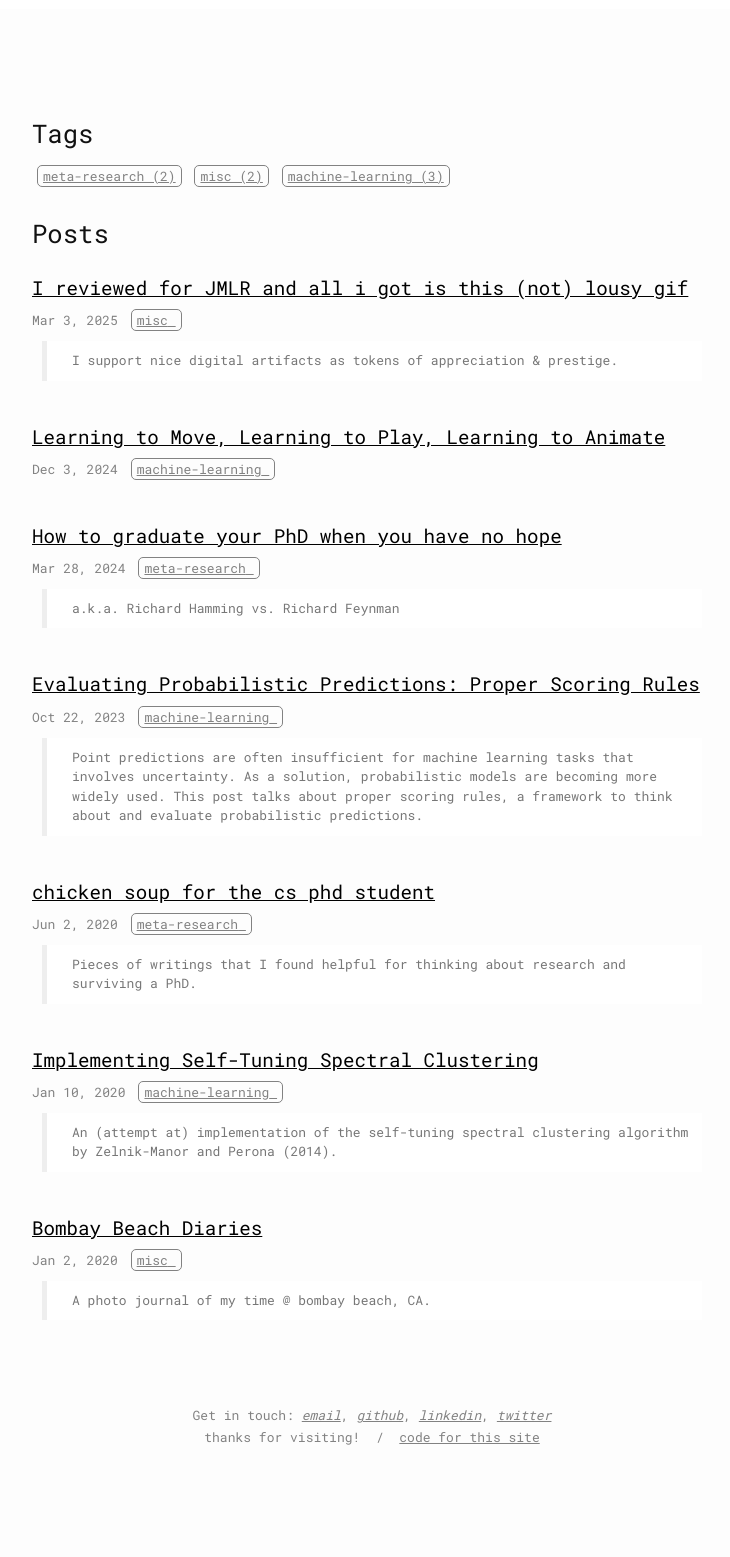
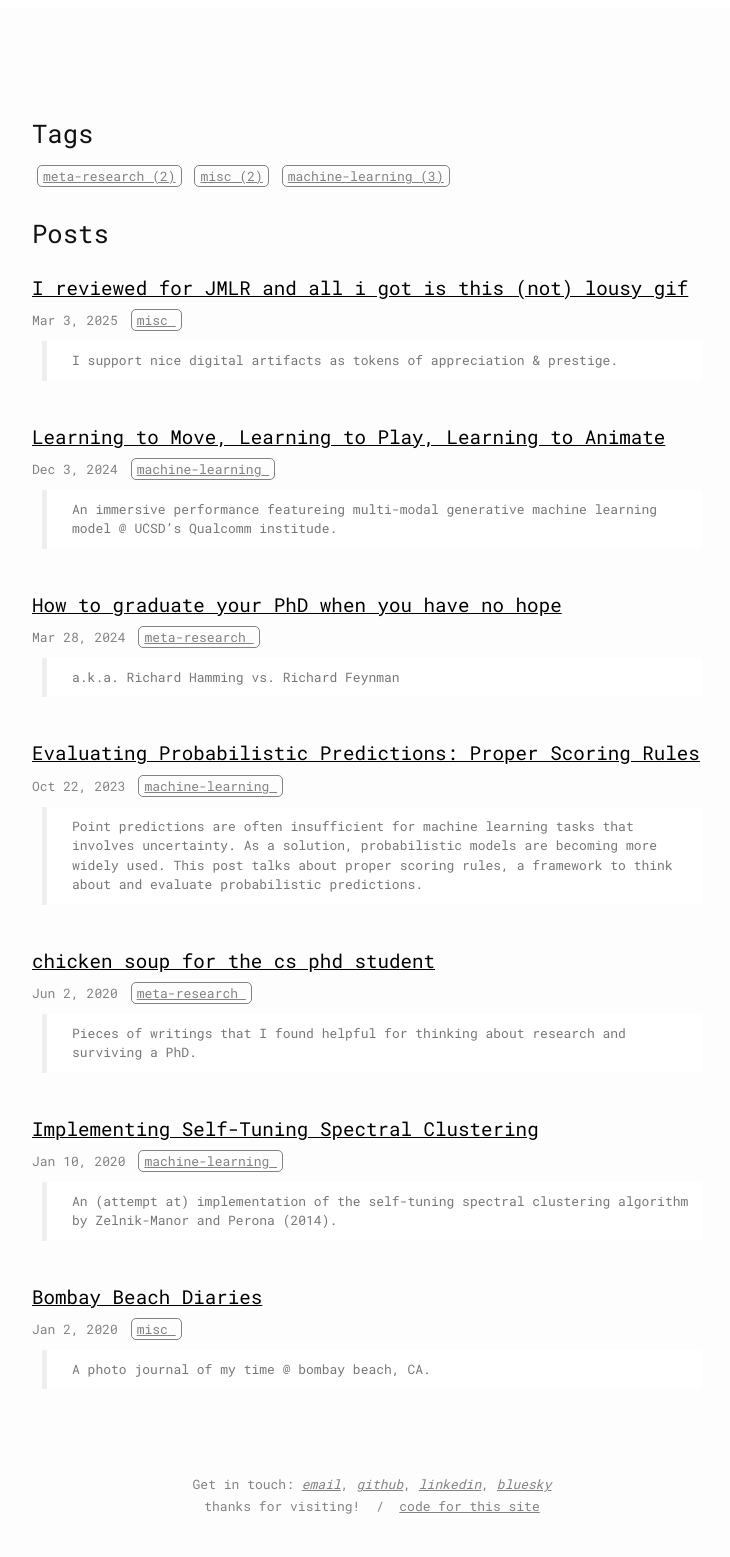
Before and after one commit to huiwenn/huiwenn.github.io, a Jekyll site: the page built from blog.html, in a window 1280 px wide. Shown: the whole page, without its empty margins (268-998 px from the left). Built offline with Jekyll 4.4.1, drawn with Linux system fonts in a browser that asks for light colours; before the commit the page ends 1488 px from its top, so only the background shows below that.

Commit message:
get rid of twitter

```diff
--- a/_includes/footer.html
+++ b/_includes/footer.html
@@ -1,7 +1,7 @@
 <div style="clear: both;"/>
 <footer class="site-footer">
 	<div>
-    Get in touch: <a href="mailto:sophiasun@eng.ucsd.edu"><em>email</em></a>,  <a href="https://github.com/huiwenn"><em> github</em></a>, <a href="https://www.linkedin.com/in/sophiasun01"><em>linkedin</em></a>, <a href="https://twitter.com/huiwensun_"><em> twitter</em></a>
+    Get in touch: <a href="mailto:sophiasun@eng.ucsd.edu"><em>email</em></a>,  <a href="https://github.com/huiwenn"><em> github</em></a>, <a href="https://www.linkedin.com/in/sophiasun01"><em>linkedin</em></a>, <a href="https://bsky.app/profile/huiwenn.bsky.social"><em> bluesky</em></a>
 </div>
     thanks for visiting! &nbsp/&nbsp  <a href="https://github.com/huiwenn/huiwenn.github.io" target="_blank"> code for this site</a>
 </footer>
--- a/_posts/2024-12-03-learning-to-move-blg.md
+++ b/_posts/2024-12-03-learning-to-move-blg.md
@@ -4,6 +4,10 @@ title: "Learning to Move, Learning to Play, Learning to Animate"
 date: 2024-12-03
 tags: machine-learning
 ---
+
+> An immersive performance featureing multi-modal generative machine learning model @ UCSD's Qualcomm institude.
+
+
 <!--more-->
 
 ![]({{ '/assets/img/yuanque/title.jpg' | relative_url }})
--- a/index.html
+++ b/index.html
@@ -8,7 +8,7 @@ layout: homepage
     <div class="block"></div>
       <p>Hi! Sophia / 孙慧文 here. </p>
       <p>I am a PhD student in Computer Science at UC San Diego, advised by <a href="http://roseyu.com/">prof. Rose Yu</a>. I work on machine learning for spatiotemporal data, uncertainty quantification, and decision making under uncertainty. I got my B.A. in mathematics and computer science from Wellesley College, and am fortunate to have interned at Google DeepMind, Amazon Robotics, and AWS AI. </p>
-      <p> I'm also interested in machine creativity and digital humanities. I make <a href="https://huiwenn.github.io/drawingmachine">robots</a> to explore the relationship between human, nature, and machines; my band <a href="https://thesealsband.github.io/">the SEALs</a> makes music with DIY electronics and AI systems. </p>
+      <p> I'm also interested in machine creativity and digital humanities. I make <a href="https://huiwenn.github.io/misc">robots</a> to explore the relationship between human, nature, and machines; my band <a href="https://thesealsband.github.io/">the SEALs</a> makes music with DIY electronics and AI systems. </p>
 
       <p><u><a href="/assets/img/idx/cv.pdf">CV</a></u> / <a href="mailto:sophiasun@eng.ucsd.edu"><u>email</u></a> / <a href="https://www.linkedin.com/in/sophiasun01"><u>linkedin</u></a> / <a href="https://bsky.app/profile/huiwenn.bsky.social"><u> bluesky</u></a> / <a href="https://scholar.google.com/citations?user=tIc5N2kAAAAJ"><u> google scholar</u></a></p>
     </div>
```
